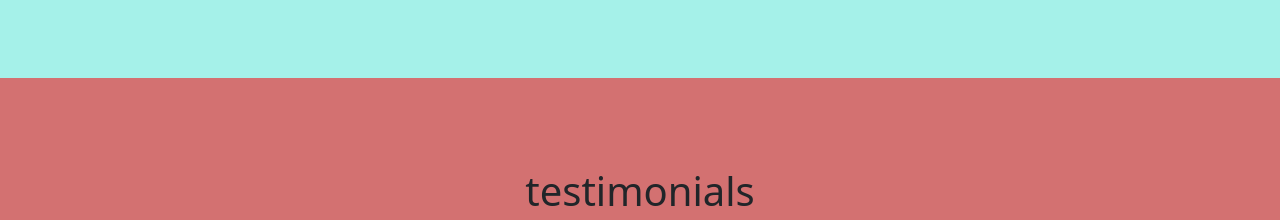
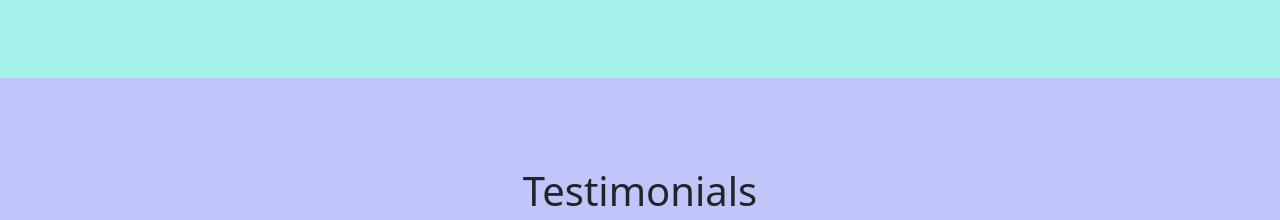
Before and after one commit to s-sushant13/RaktVeer, a plain HTML site: page index.html in a window 1280 px wide. Shown: the part 714-934 px from the top of the page. Drawn offline with nearby package versions, Linux system fonts and the light colour scheme.

Commit message:
Updated the data

```diff
--- a/index.css
+++ b/index.css
@@ -1,5 +1,5 @@
 body {
-  background-color: #d37171;
+  background-color: #5865F260;
 }
 
 #title {
--- a/index.html
+++ b/index.html
@@ -107,7 +107,7 @@
 
 
   <section id="testimonials">
-    <h1 class="">testimonials</h1>
+    <h1 class="">Testimonials</h1>
 
     <div id="carouselExampleControls" class="carousel slide" data-bs-ride="carousel" data-bs-interval="5000">
       <div class="carousel-inner">
```
Also changed, not shown: login.html (+1 -1 lines), signup.html (+1 -1 lines).
